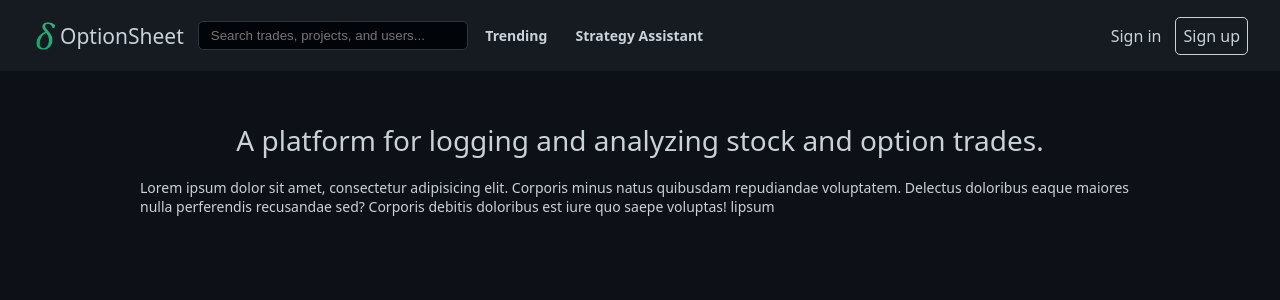
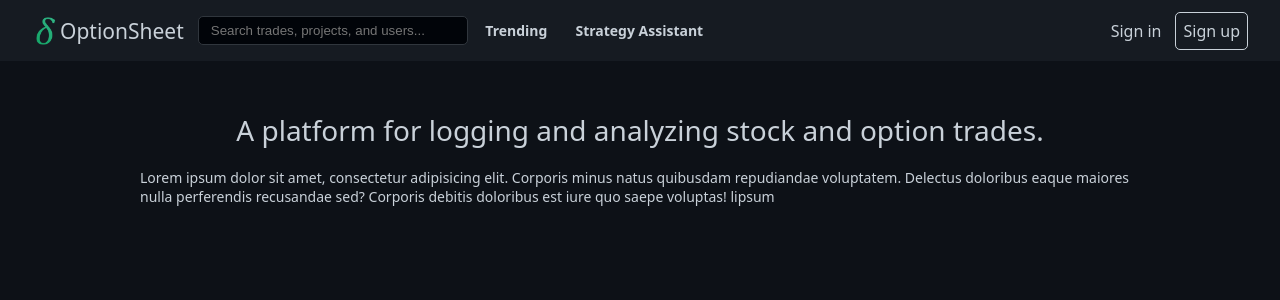
Before and after one commit to stephenreynolds/optionsheet, a React app: page / in a window 1280 px wide. Shown: the top 300 px of the page. Built offline with nearby package versions, Linux system fonts and the light colour scheme; what redux-immutable-state-invariant would draw is missing.

Commit message:
style: reduce vertical padding

```diff
--- a/src/components/header/header.tsx
+++ b/src/components/header/header.tsx
@@ -9,7 +9,7 @@ import NavLinks from "./navLinks";
 
 const StyledHeader = styled.header`
   background-color: ${props => props.theme.dark.fg};
-  padding: 12px 32px;
+  padding: 7px 32px;
   display: flex;
   align-items: center;
 `;
```
